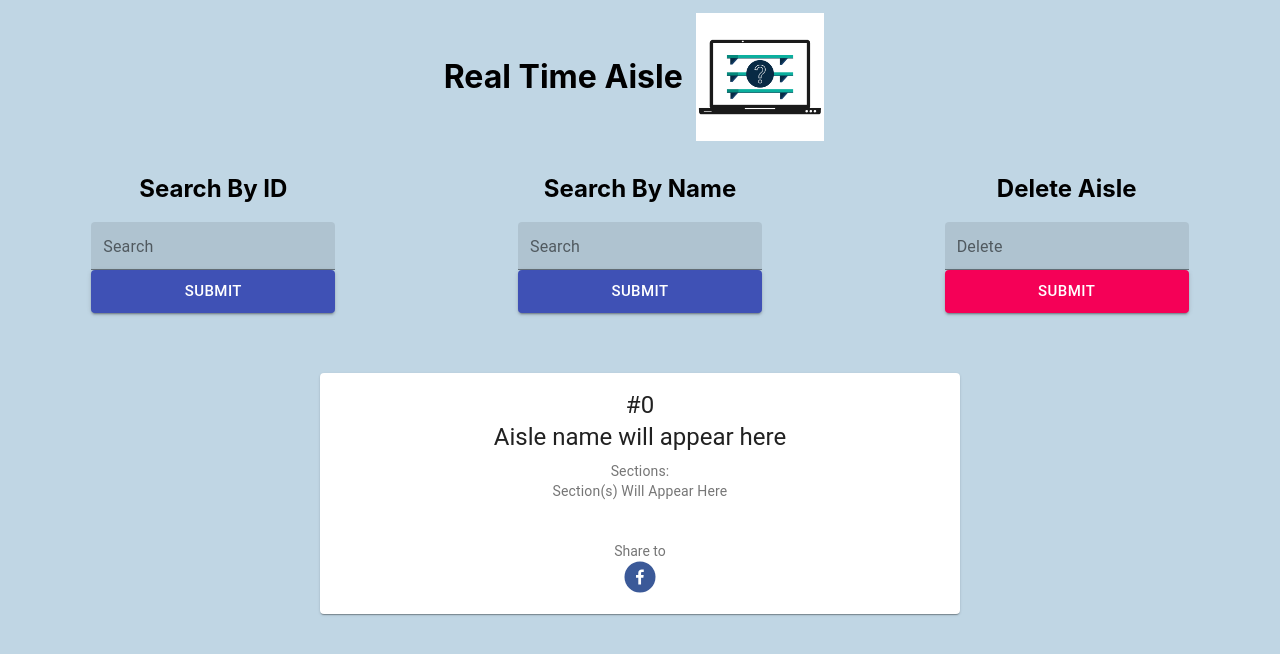
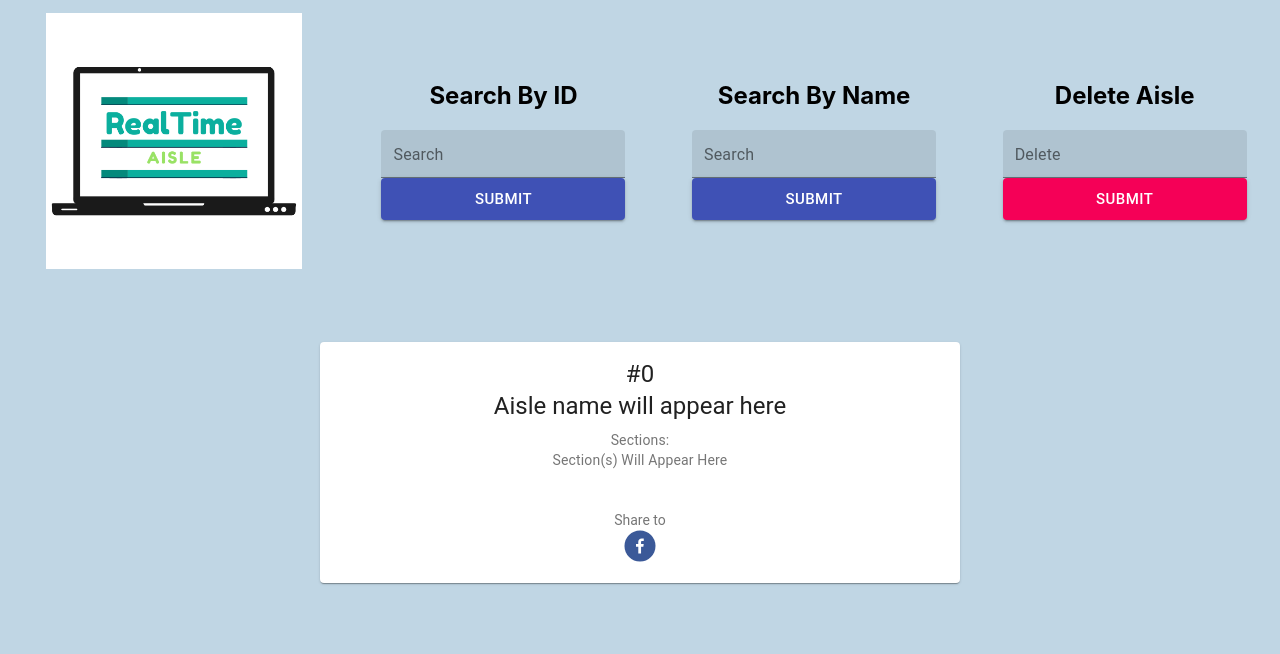
Before and after one commit to lanxdrey19/Real-Time-Aisle-Frontend, a React (Create React App) app in the folder my-app/: page / in a window 1280 px wide. Shown: the top 654 px of the page. Built offline with nearby package versions, Linux system fonts and the light colour scheme.

Commit message:
Changed layout

```diff
--- a/my-app/src/Page/HomePage.css
+++ b/my-app/src/Components/AllAisleSection.css
@@ -1,6 +1,6 @@
 .appLogo {
     height: 10%;
-    width: 10%;
+    width: 20%;
     padding: 1%;
 
   }
--- a/my-app/src/Components/AllAisleSection.tsx
+++ b/my-app/src/Components/AllAisleSection.tsx
@@ -10,6 +10,8 @@ import { GetAisleByName } from '.././ApiCalls/GetAisleByName';
 import { DeleteAisleById } from '.././ApiCalls/DeleteAisleById';
 import dataInitialiser from '.././dataInitialiser';
 import AisleCard from './AisleCard';
+import logo from './RealTime.png';
+import './AllAisleSection.css';
 
 
 function AllAisleSection(props : any) {
@@ -125,8 +127,9 @@ const deleteAisleById = async (query : any) => {
             container
             direction="row"
             justify="space-around"
-            alignItems="flex-start"
+            alignItems="center"
           >
+              <img src={logo} alt="logo" className="appLogo" />
               <SearchById retrieveAisle={retrieveAisle}/>
               <SearchByName retrieveAisleByName={retrieveAisleByName}/>
 
--- a/my-app/src/Page/HomePage.tsx
+++ b/my-app/src/Page/HomePage.tsx
@@ -1,8 +1,7 @@
 import React from 'react';
 import { Grid, TextField, Button } from '@material-ui/core';
 import AllAisleSection from '../Components/AllAisleSection';
-import logo from './app-logo.png';
-import './HomePage.css';
+
 
 
 
@@ -10,17 +9,7 @@ function HomePage() {
     return (
         <div>
 
-            <Grid
-            container
-            direction="row"
-            justify="center"
-            alignItems="center"
-          >
-            <h1 className='title'>Real Time Aisle</h1>
-            <img src={logo} alt="logo" className="appLogo" />
 
-
-            </Grid>
 
            <AllAisleSection/>
 
```
Also changed, not shown: my-app/src/Components/RealTime.png (added), my-app/src/Page/app-logo.png (deleted).
